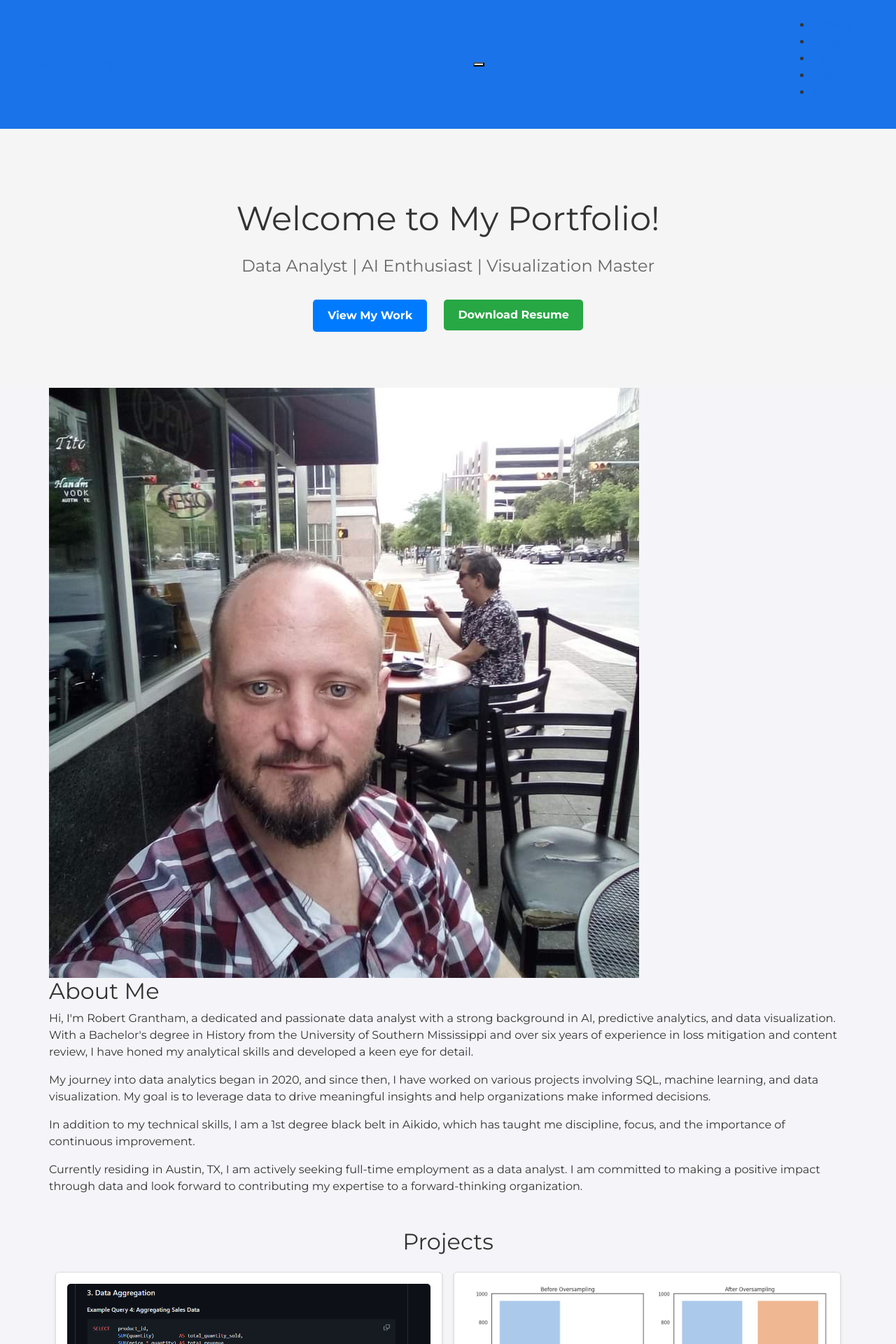
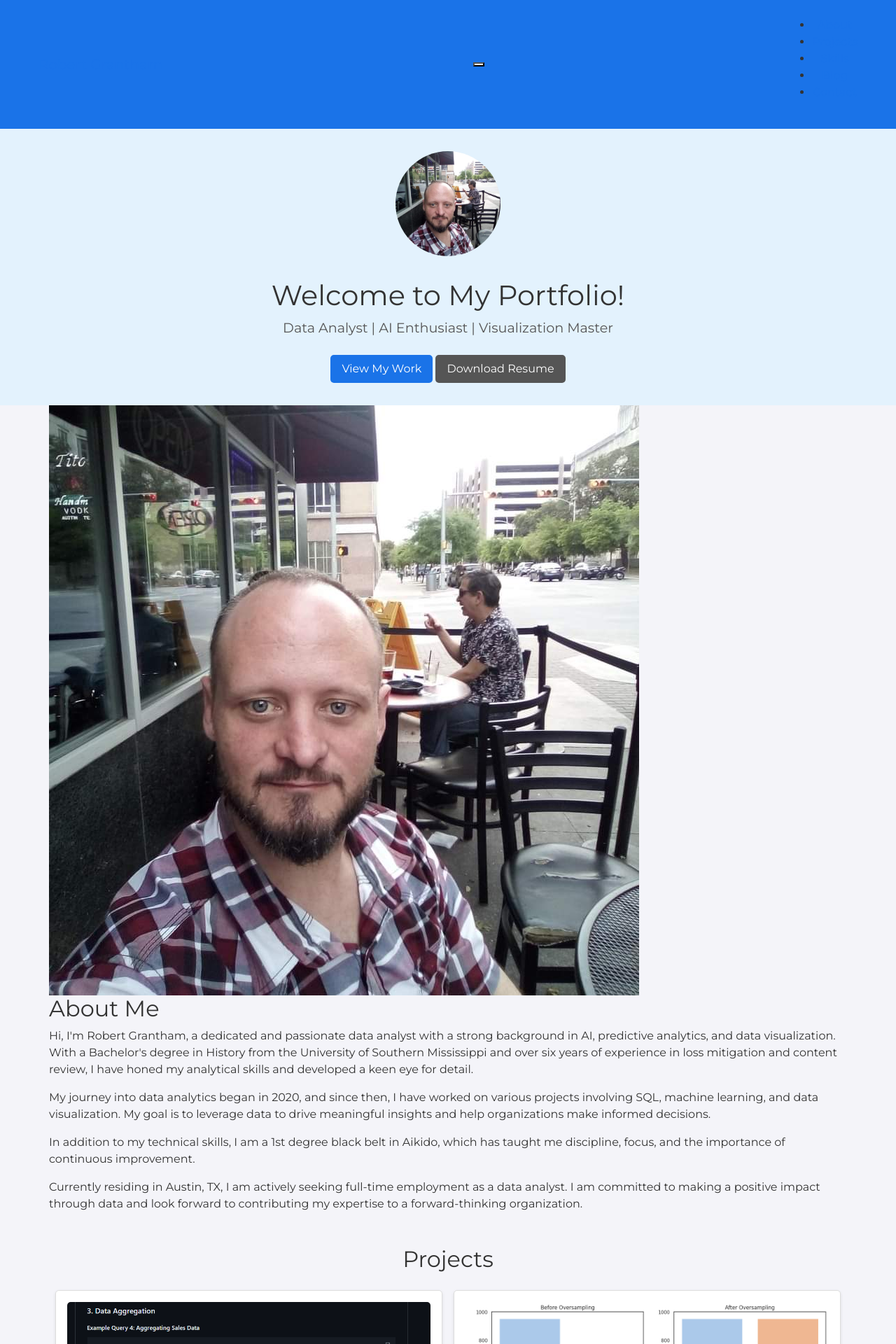
Before and after one commit to rgrantham82/rgrantham82.github.io, a Jekyll site: the page built from index.html, in a window 1280 px wide. Shown: the top 1920 px of the page at 70% size. Built offline with Jekyll 4.4.1, drawn with Linux system fonts in a browser that asks for light colours; nearby versions of some CDN libraries.

Commit message:
Update hero.html

```diff
--- a/_includes/hero.html
+++ b/_includes/hero.html
@@ -1,82 +1,9 @@
-<section class="hero">
-  <div class="container">
-    <div class="hero-content">
-      <h1 class="fade-in">Welcome to My Portfolio!</h1>
-      <p class="fade-in">Data Analyst | AI Enthusiast | Visualization Master</p>
-      <a href="#projects" class="btn fade-in">View My Work</a>
-      <a href="assets/files/Robert_Grantham_Resume.pdf" class="resume-btn fade-in" download>Download Resume</a>
+<section id="hero">
+    <div class="hero-content container">
+        <img src="assets/images/profile-image.jpg" alt="Robert Grantham" class="profile-photo">
+        <h1>Welcome to My Portfolio!</h1>
+        <p>Data Analyst | AI Enthusiast | Visualization Master</p>
+        <a href="#projects" class="cta-button">View My Work</a>
+        <a href="resume.pdf" class="cta-button secondary">Download Resume</a>
     </div>
-  </div>
 </section>
-
-<style>
-  .hero {
-    background-color: #f5f5f5;
-    padding: 80px 20px 60px; /* Added 80px top padding */
-    text-align: center;
-    position: relative;
-    overflow: hidden;
-  }
-
-  .hero-content {
-    max-width: 800px;
-    margin: 0 auto;
-    padding: 20px;
-  }
-
-  .hero h1 {
-    font-size: 3rem;
-    color: #333;
-    margin-bottom: 20px;
-  }
-
-  .hero p {
-    font-size: 1.5rem;
-    color: #666;
-    margin-bottom: 30px;
-  }
-
-  .btn, .resume-btn {
-    display: inline-block;
-    padding: 10px 20px;
-    font-size: 1rem;
-    font-weight: bold;
-    text-decoration: none;
-    border-radius: 5px;
-    transition: background-color 0.3s, color 0.3s;
-    margin: 0 10px;
-  }
-
-  .btn {
-    background-color: #007bff;
-    color: #fff;
-  }
-
-  .btn:hover {
-    background-color: #0056b3;
-  }
-
-  .resume-btn {
-    background-color: #28a745;
-    color: #fff;
-  }
-
-  .resume-btn:hover {
-    background-color: #218838;
-  }
-
-  .fade-in {
-    animation: fadeIn 1.5s ease-in-out;
-  }
-
-  @keyframes fadeIn {
-    from {
-      opacity: 0;
-      transform: translateY(20px);
-    }
-    to {
-      opacity: 1;
-      transform: translateY(0);
-    }
-  }
-</style>
```
